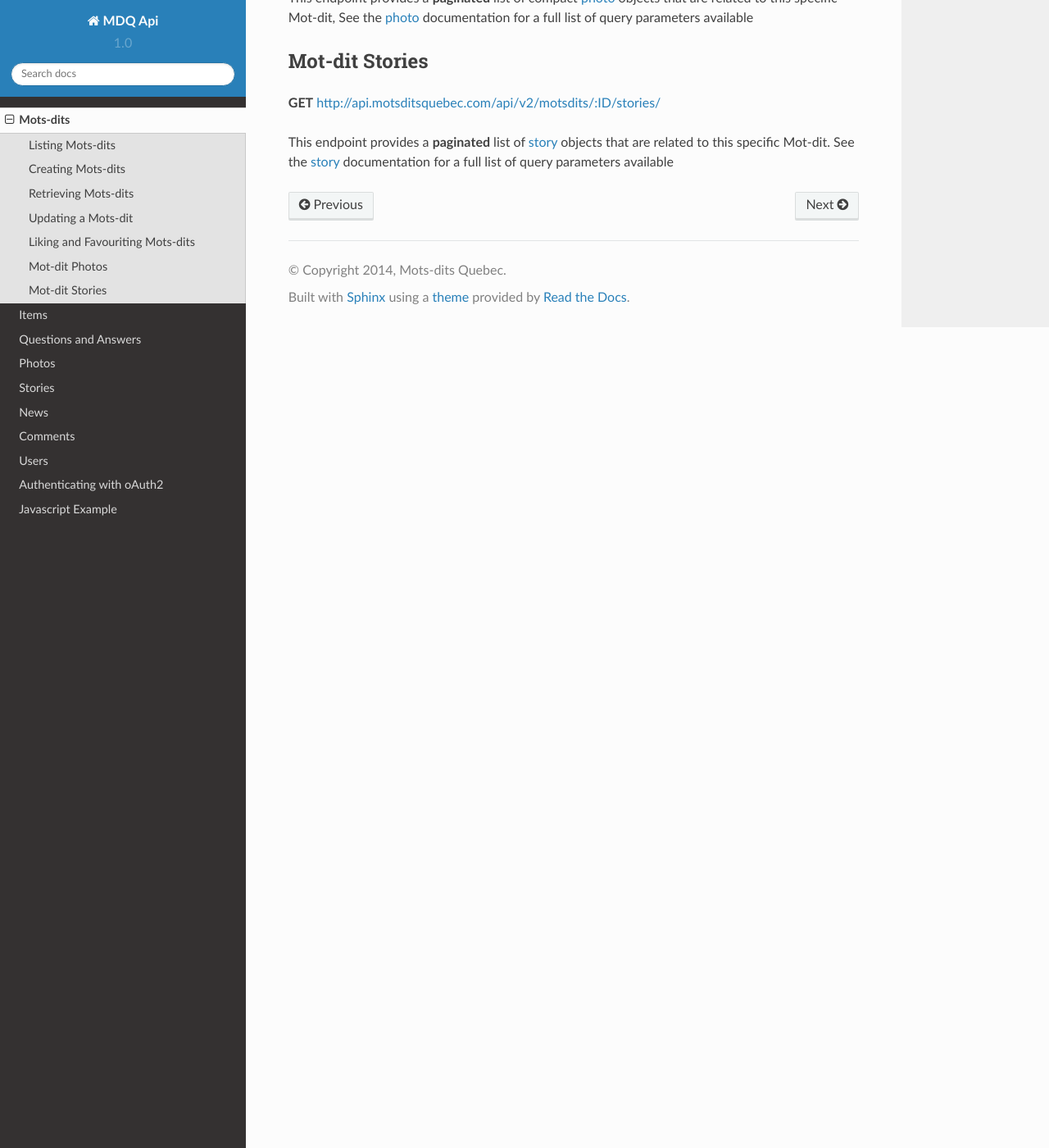
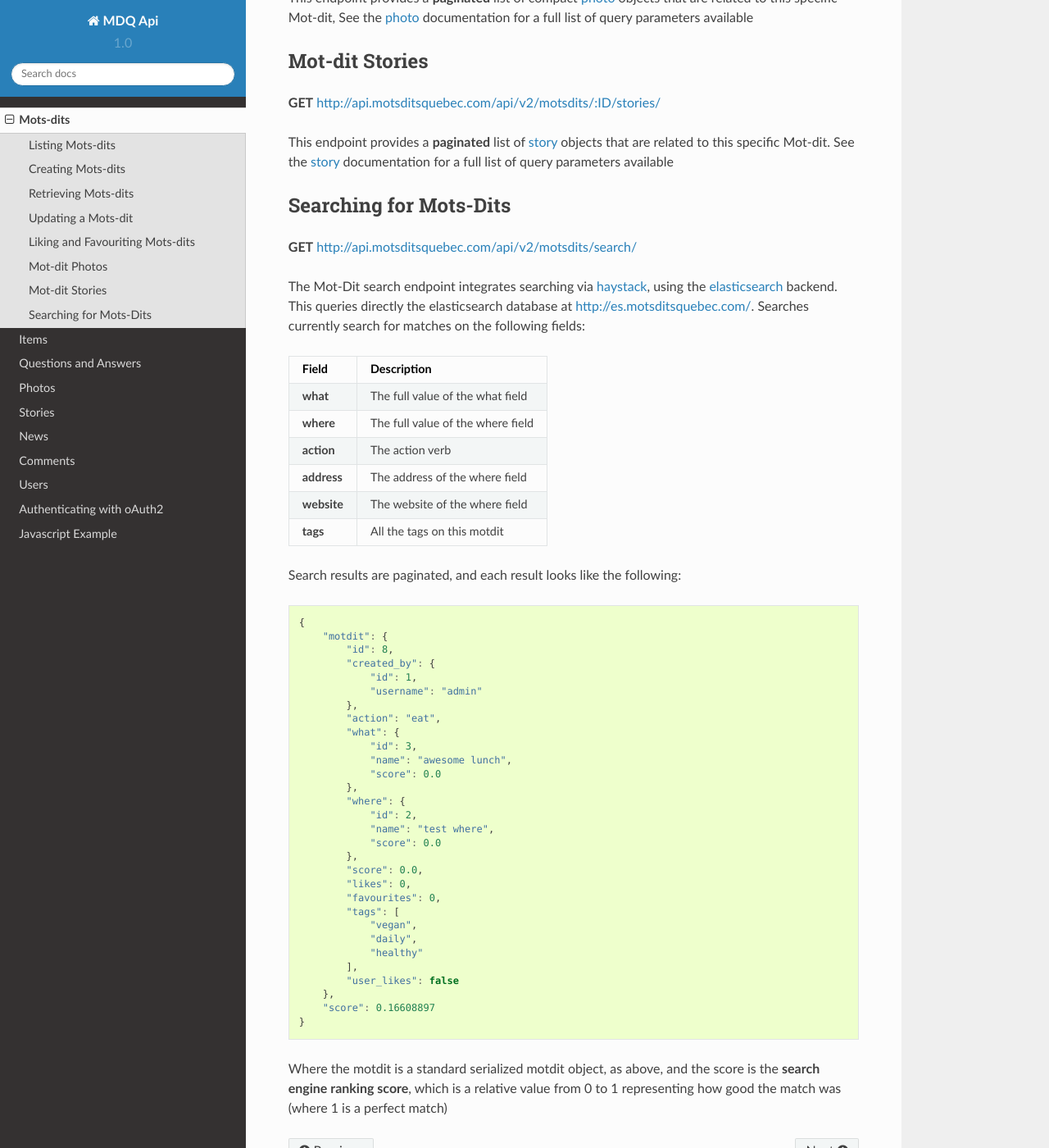
Before and after one commit to mikaeltheimer/mdq_api, a Sphinx documentation site: the page built from doc/motsdits.rst, in a window 1280 px wide and 1400 px high, scrolled down 3074 px. Shown: the whole window at 82% size. Built offline with Sphinx 7.4.7 and the Read the Docs theme 2.0.0, drawn with Linux system fonts in a browser that asks for light colours; pages that are not in the unit, such as notebooks, are missing from menus.

Commit message:
integrated elasticsearch, closes #6

```diff
--- a/doc/motsdits.rst
+++ b/doc/motsdits.rst
@@ -161,8 +161,69 @@ Mot-dit Stories
 This endpoint provides a **paginated** list of story_ objects that are related to this specific Mot-dit. See the story_ documentation for a full list of query parameters available
 
 
+Searching for Mots-Dits
+-----------------------
+
+**GET** http://api.motsditsquebec.com/api/v2/motsdits/search/
+
+The Mot-Dit search endpoint integrates searching via haystack_, using the elasticsearch_ backend. This queries directly the elasticsearch database at http://es.motsditsquebec.com/. Searches currently search for matches on the following fields:
+
++-------------+-----------------------------------+
+|    Field    |            Description            |
++=============+===================================+
+| **what**    | The full value of the what field  |
++-------------+-----------------------------------+
+| **where**   | The full value of the where field |
++-------------+-----------------------------------+
+| **action**  | The action verb                   |
++-------------+-----------------------------------+
+| **address** | The address of the where field    |
++-------------+-----------------------------------+
+| **website** | The website of the where field    |
++-------------+-----------------------------------+
+| **tags**    | All the tags on this motdit       |
++-------------+-----------------------------------+
+
+Search results are paginated, and each result looks like the following:
+
+.. code-block:: javascript
+
+    {
+        "motdit": {
+            "id": 8,
+            "created_by": {
+                "id": 1,
+                "username": "admin"
+            },
+            "action": "eat",
+            "what": {
+                "id": 3,
+                "name": "awesome lunch",
+                "score": 0.0
+            },
+            "where": {
+                "id": 2,
+                "name": "test where",
+                "score": 0.0
+            },
+            "score": 0.0,
+            "likes": 0,
+            "favourites": 0,
+            "tags": [
+                "vegan",
+                "daily",
+                "healthy"
+            ],
+            "user_likes": false
+        },
+        "score": 0.16608897
+    }
+
+Where the motdit is a standard serialized motdit object, as above, and the score is the **search engine ranking score**, which is a relative value from 0 to 1 representing how good the match was (where 1 is a perfect match)
 
 .. _item: items.html
 .. _photo: photos.html
 .. _story: stories.html
 .. _above: #Listing Mots-Dits
+.. _haystack: http://django-haystack.readthedocs.org/en/latest/
+.. _elasticsearch: http://www.elasticsearch.org/
```
Also changed, not shown: 6 other files.
